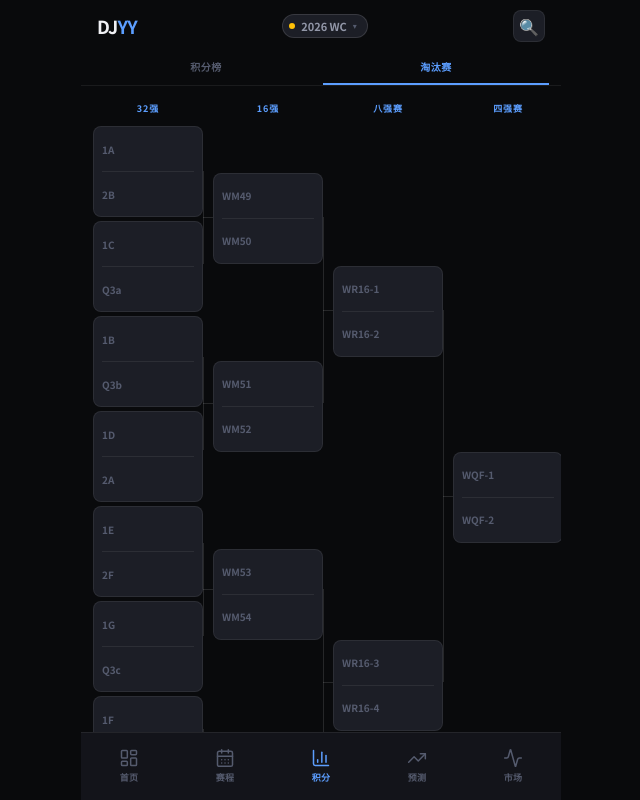
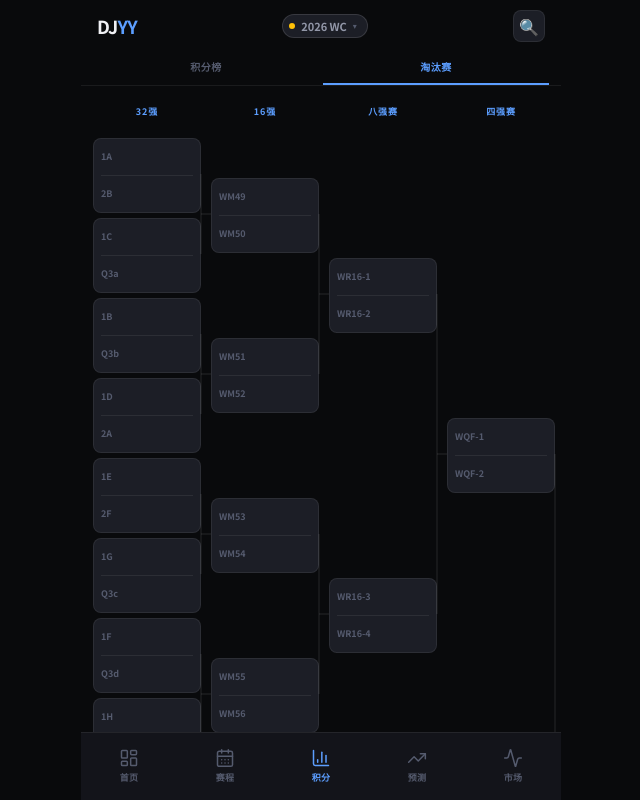
Before and after one commit to caerushu1109/djyylive-2026, a Next.js app: page /1/groups in a window 1280 px wide. Both pictures are taken after a click on the button "淘汰赛". Shown: the top 800 px of the page, without its empty margins (319-959 px from the left). Built offline with nearby package versions, Linux system fonts and the light colour scheme.

Commit message:
fix: rewrite bracket with absolute positioning — Final now guaranteed visible

```diff
--- a/components/wc/KnockoutBracket.jsx
+++ b/components/wc/KnockoutBracket.jsx
@@ -4,12 +4,11 @@ import Link from "next/link";
 /**
  * KnockoutBracket — 2026 FIFA World Cup 淘汰赛对阵树
  *
- * 横向可滚动，从左（32强）到右（决赛）。
- * 赛前：显示 "1A / 2B" 资格标签（灰色占位）
- * 赛中/赛后：从 fixtures prop 自动匹配真实球队，每场比赛可点击跳转详情
+ * 用绝对定位精确计算每张卡片的 Y 坐标，避免 flex 嵌套导致的布局失效。
+ * 公式：第 r 轮（0=R32）第 i 场的中心 Y = UNIT * 2^r * (i + 0.5)
  */
 
-// ── 淘汰赛对阵模板（FIFA 2026 WC 官方赛制） ───────────────────────────────────
+// ── 2026 WC 淘汰赛模板 ────────────────────────────────────────────────────────
 const R32 = [
   { id: "M49",  home: "1A",  away: "2B"  },
   { id: "M50",  home: "1C",  away: "Q3a" },
@@ -26,9 +25,8 @@ const R32 = [
   { id: "M61",  home: "2G",  away: "2H"  },
   { id: "M62",  home: "2K",  away: "Q3g" },
   { id: "M63",  home: "2L",  away: "Q3h" },
-  { id: "M64",  home: "1H",  away: "2G"  },
+  { id: "M64",  home: "1K",  away: "2L"  },
 ];
-
 const R16  = Array.from({ length: 8 }, (_, i) => ({ id: `R16-${i+1}`, home: `W${R32[i*2].id}`,  away: `W${R32[i*2+1].id}` }));
 const QF   = Array.from({ length: 4 }, (_, i) => ({ id: `QF-${i+1}`,  home: `W${R16[i*2].id}`, away: `W${R16[i*2+1].id}` }));
 const SF   = Array.from({ length: 2 }, (_, i) => ({ id: `SF-${i+1}`,  home: `W${QF[i*2].id}`,  away: `W${QF[i*2+1].id}`  }));
@@ -42,57 +40,55 @@ const ROUNDS = [
   { key: "final", label: "决赛",  matches: FIN  },
 ];
 
-// ── 尺寸常量 ─────────────────────────────────────────────────────────────────
-const SLOT_H  = 44;
-const MATCH_H = SLOT_H * 2 + 1;
-const COL_W   = 110;
+// ── 布局常量 ─────────────────────────────────────────────────────────────────
+const SLOT_H     = 36;           // 每队行高
+const MATCH_H    = SLOT_H * 2 + 1; // 一场比赛高度 (73px)
+const COL_W      = 108;          // 列宽
+const CON_W      = 10;           // 连接线宽
+const LABEL_H    = 28;           // 轮次标签高
+const N          = 16;           // R32 场次数
+const UNIT       = 80;           // R32 每场占用的高度单元（含间距）
+const BRACKET_H  = N * UNIT;     // 总高度 1280px
 
-function roundTopPad(roundIndex) {
-  if (roundIndex === 0) return 0;
-  return (Math.pow(2, roundIndex) - 1) * (MATCH_H + 4) / 2;
+// 第 roundIndex 轮、第 matchIndex 场的 中心Y（相对内容区顶部）
+function centerY(roundIndex, matchIndex) {
+  return UNIT * Math.pow(2, roundIndex) * (matchIndex + 0.5);
 }
-function roundMatchGap(roundIndex) {
-  if (roundIndex === 0) return 4;
-  return Math.pow(2, roundIndex) * (MATCH_H + 4) - MATCH_H;
+// 卡片顶部 Y
+function cardTop(roundIndex, matchIndex) {
+  return centerY(roundIndex, matchIndex) - MATCH_H / 2;
 }
 
-// ── 单个球队行 ────────────────────────────────────────────────────────────────
+// ── 球队行 ────────────────────────────────────────────────────────────────────
 function TeamRow({ label, flag, name, score, isWinner, isLive }) {
-  const hasTeam = !!name;
   return (
     <div style={{
       height: SLOT_H,
       display: "flex",
       alignItems: "center",
       gap: 5,
-      padding: "0 8px",
-      background: isWinner ? "rgba(92,158,255,0.1)" : "transparent",
-      position: "relative",
+      padding: "0 7px",
+      background: isWinner ? "rgba(92,158,255,0.10)" : "transparent",
     }}>
-      {hasTeam ? (
+      {name ? (
         <>
-          <span style={{ fontSize: 15, flexShrink: 0, lineHeight: 1 }}>{flag || "🏳️"}</span>
+          <span style={{ fontSize: 14, flexShrink: 0 }}>{flag || "🏳️"}</span>
           <span style={{
-            fontSize: 11, fontWeight: 700,
+            fontSize: 10, fontWeight: 700,
             color: isWinner ? "var(--blue)" : "var(--text)",
             whiteSpace: "nowrap", overflow: "hidden", textOverflow: "ellipsis",
-            flex: 1, maxWidth: 58,
-          }}>
-            {name}
-          </span>
+            flex: 1,
+          }}>{name}</span>
           {score != null && (
             <span style={{
-              fontSize: 12, fontWeight: 900,
+              fontSize: 11, fontWeight: 900, flexShrink: 0,
               color: isWinner ? "var(--blue)" : isLive ? "var(--live)" : "var(--text2)",
               fontVariantNumeric: "tabular-nums",
-              flexShrink: 0,
-            }}>
-              {score}
-            </span>
+            }}>{score}</span>
           )}
         </>
       ) : (
-        <span style={{ fontSize: 10, fontWeight: 600, color: "var(--text3)" }}>
+        <span style={{ fontSize: 9, fontWeight: 600, color: "var(--text3)" }}>
           {label || "待定"}
         </span>
       )}
@@ -100,216 +96,187 @@ function TeamRow({ label, flag, name, score, isWinner, isLive }) {
   );
 }
 
-// ── 单场比赛卡片 ──────────────────────────────────────────────────────────────
-function MatchCard({ match, roundIndex }) {
-  const isFinal   = roundIndex === 4;
-  const isLive    = match.status === "LIVE";
-  const hasResult = match.homeScore != null || match.awayScore != null;
-  const fixtureId = match.fixtureId;
+// ── 比赛卡 ────────────────────────────────────────────────────────────────────
+function MatchCard({ match, roundIndex, top }) {
+  const isFinal = roundIndex === 4;
+  const isLive  = match.status === "LIVE";
+  const hasRes  = match.homeScore != null && match.awayScore != null;
+  const winner  = hasRes
+    ? match.homeScore > match.awayScore ? "home"
+    : match.awayScore > match.homeScore ? "away" : null
+    : null;
 
-  const card = (
+  const inner = (
     <div style={{
+      position: "absolute",
+      top,
+      left: 0,
       width: COL_W,
       background: "var(--card)",
-      border: `1px solid ${
-        isFinal  ? "rgba(255,193,7,0.45)" :
-        isLive   ? "rgba(255,61,61,0.35)" :
-        "var(--border)"
-      }`,
+      border: `1px solid ${isFinal ? "rgba(255,193,7,0.5)" : isLive ? "rgba(255,61,61,0.35)" : "var(--border)"}`,
       borderRadius: 8,
       overflow: "hidden",
-      flexShrink: 0,
-      boxShadow: isFinal ? "0 0 14px rgba(255,193,7,0.1)" : "none",
-      cursor: fixtureId ? "pointer" : "default",
+      boxShadow: isFinal ? "0 0 16px rgba(255,193,7,0.12)" : "none",
     }}>
-      {/* Live indicator */}
-      {isLive && (
-        <div style={{
-          height: 2,
-          background: "var(--live)",
-        }} />
-      )}
-
+      {isLive && <div style={{ height: 2, background: "var(--live)" }} />}
       <TeamRow
         label={match.home}
         flag={match.homeTeam?.flag}
         name={match.homeTeam?.name}
         score={match.homeScore}
-        isWinner={match.winner === "home"}
+        isWinner={winner === "home"}
         isLive={isLive}
       />
-      <div style={{ height: 1, background: "var(--border)", margin: "0 8px" }} />
+      <div style={{ height: 1, background: "var(--border)", margin: "0 7px" }} />
       <TeamRow
         label={match.away}
         flag={match.awayTeam?.flag}
         name={match.awayTeam?.name}
         score={match.awayScore}
-        isWinner={match.winner === "away"}
+        isWinner={winner === "away"}
         isLive={isLive}
       />
-
-      {/* Match status badge at bottom */}
-      {hasResult && !isLive && (
+      {hasRes && !isLive && (
         <div style={{
-          textAlign: "center", fontSize: 8, fontWeight: 700,
-          color: "var(--text3)", padding: "2px 0 3px",
-          borderTop: "1px solid var(--border)",
-          letterSpacing: "0.05em",
-        }}>
-          终场
-        </div>
+          fontSize: 8, fontWeight: 700, color: "var(--text3)",
+          textAlign: "center", padding: "2px 0 3px",
+          borderTop: "1px solid var(--border)", letterSpacing: "0.05em",
+        }}>终场</div>
       )}
       {isLive && (
         <div style={{
-          textAlign: "center", fontSize: 8, fontWeight: 700,
-          color: "var(--live)", padding: "2px 0 3px",
-          borderTop: "1px solid rgba(255,61,61,0.2)",
-          letterSpacing: "0.05em",
-        }}>
-          ● 直播中
-        </div>
+          fontSize: 8, fontWeight: 700, color: "var(--live)",
+          textAlign: "center", padding: "2px 0 3px",
+          borderTop: "1px solid rgba(255,61,61,0.2)", letterSpacing: "0.05em",
+        }}>● 直播中</div>
       )}
     </div>
   );
 
-  if (fixtureId) {
-    return (
-      <Link href={`/match/${fixtureId}`} style={{ textDecoration: "none", display: "block" }}>
-        {card}
-      </Link>
-    );
-  }
-  return card;
+  return match.fixtureId
+    ? <Link href={`/match/${match.fixtureId}`} style={{ textDecoration: "none" }}>{inner}</Link>
+    : inner;
 }
 
-// ── 连接线 ────────────────────────────────────────────────────────────────────
-function ConnectorLines({ pairHeight }) {
-  const mid = pairHeight / 2;
-  const top1 = MATCH_H / 2;
-  const bot1 = pairHeight - MATCH_H / 2;
+// ── 连接线（SVG，精确连两张卡到下一张卡） ─────────────────────────────────────
+function Connectors({ roundIndex, matchCount }) {
+  const lines = [];
+  for (let i = 0; i < matchCount; i += 2) {
+    const y1 = centerY(roundIndex, i);       // 上方卡中心
+    const y2 = centerY(roundIndex, i + 1);   // 下方卡中心
+    const yM = (y1 + y2) / 2;                // 连接点（即下一轮卡中心）
+    // 上竖线
+    lines.push(<line key={`v1-${i}`} x1={0} y1={y1} x2={0} y2={yM} />);
+    // 下竖线
+    lines.push(<line key={`v2-${i}`} x1={0} y1={yM} x2={0} y2={y2} />);
+    // 横线
+    lines.push(<line key={`h-${i}`}  x1={0} y1={yM} x2={CON_W} y2={yM} />);
+  }
   return (
-    <div style={{ width: 10, position: "relative", alignSelf: "stretch", flexShrink: 0 }}>
-      {/* 上竖线 */}
-      <div style={{ position: "absolute", left: 0, top: top1, width: 1, height: mid - top1, background: "var(--border2)" }} />
-      {/* 下竖线 */}
-      <div style={{ position: "absolute", left: 0, top: mid, width: 1, height: bot1 - mid, background: "var(--border2)" }} />
-      {/* 横线 */}
-      <div style={{ position: "absolute", left: 0, top: mid, width: 10, height: 1, background: "var(--border2)" }} />
-    </div>
+    <svg
+      width={CON_W}
+      height={BRACKET_H}
+      style={{ position: "absolute", top: 0, left: 0, overflow: "visible" }}
+      stroke="var(--border2)"
+      strokeWidth={1}
+      fill="none"
+    >
+      {lines}
+    </svg>
   );
 }
 
-// ── 从 fixtures 数据匹配真实球队到对阵格子 ────────────────────────────────────
-function enrichMatchesFromFixtures(fixtures) {
-  if (!fixtures?.length) return {};
+// ── 从 fixtures 匹配淘汰赛数据 ────────────────────────────────────────────────
+function enrichRounds(fixtures) {
+  if (!fixtures?.length) return ROUNDS;
 
-  // 尝试按 Sportmonks matchday / stage 名称匹配
-  const stageKeywords = {
-    r32:   ["round of 32", "32", "第三十二"],
-    r16:   ["round of 16", "16", "第十六"],
-    qf:    ["quarter", "四分之一", "八强", "quarterfinal"],
-    sf:    ["semi", "半决赛", "semifinal"],
-    final: ["final", "决赛"],
+  const stageMap = {
+    r32:   ["round of 32"],
+    r16:   ["round of 16"],
+    qf:    ["quarter"],
+    sf:    ["semi"],
+    final: ["final"],
   };
 
   const byStage = {};
   fixtures.forEach(f => {
     const stage = (f.stage || f.round || "").toLowerCase();
-    for (const [key, keywords] of Object.entries(stageKeywords)) {
-      if (keywords.some(k => stage.includes(k))) {
-        if (!byStage[key]) byStage[key] = [];
-        byStage[key].push(f);
+    for (const [key, kws] of Object.entries(stageMap)) {
+      if (kws.some(k => stage.includes(k))) {
+        (byStage[key] = byStage[key] || []).push(f);
         break;
       }
     }
   });
 
-  // Build lookup: round key → ordered fixture list
-  return byStage;
+  return ROUNDS.map(round => ({
+    ...round,
+    matches: round.matches.map((match, i) => {
+      const fix = (byStage[round.key] || [])[i];
+      if (!fix) return match;
+      return {
+        ...match,
+        fixtureId: fix.id,
+        status:    fix.status,
+        homeScore: fix.homeScore ?? null,
+        awayScore: fix.awayScore ?? null,
+        homeTeam:  fix.home ? { name: fix.home.name, flag: fix.home.flag } : undefined,
+        awayTeam:  fix.away ? { name: fix.away.name, flag: fix.away.flag } : undefined,
+      };
+    }),
+  }));
 }
 
 // ── 主组件 ────────────────────────────────────────────────────────────────────
 export default function KnockoutBracket({ fixtures = [] }) {
-  const fixturesByStage = enrichMatchesFromFixtures(fixtures);
+  const rounds = enrichRounds(fixtures);
 
-  // Merge real fixture data into the template matches
-  const enrichedRounds = ROUNDS.map(round => {
-    const stageFix = fixturesByStage[round.key] || [];
-    return {
-      ...round,
-      matches: round.matches.map((match, i) => {
-        const fix = stageFix[i];
-        if (!fix) return match;
-        return {
-          ...match,
-          fixtureId:  fix.id,
-          status:     fix.status,
-          homeScore:  fix.homeScore ?? null,
-          awayScore:  fix.awayScore ?? null,
-          winner:     fix.homeScore != null && fix.awayScore != null
-            ? fix.homeScore > fix.awayScore ? "home"
-            : fix.awayScore > fix.homeScore ? "away" : null
-            : null,
-          homeTeam: fix.home ? { name: fix.home.name, flag: fix.home.flag } : undefined,
-          awayTeam: fix.away ? { name: fix.away.name, flag: fix.away.flag } : undefined,
-        };
-      }),
-    };
-  });
+  // 每列总宽度 = COL_W + CON_W（最后一列无连接线）
+  const totalW = ROUNDS.length * COL_W + (ROUNDS.length - 1) * CON_W;
 
   return (
-    <div style={{ overflowX: "auto", overflowY: "visible", scrollbarWidth: "none", paddingBottom: 16 }}>
+    <div style={{ overflowX: "auto", overflowY: "auto", scrollbarWidth: "none", padding: "12px 12px 16px" }}>
+      {/* 轮次标签行 */}
+      <div style={{ display: "flex", width: totalW, marginBottom: 8 }}>
+        {ROUNDS.map((round, ri) => (
+          <div key={round.key} style={{ display: "flex", flexShrink: 0 }}>
             <div style={{
-        display: "flex",
-        alignItems: "flex-start",
-        padding: "12px 12px 0",
-        width: "max-content",
-      }}>
-        {enrichedRounds.map((round, roundIndex) => {
-          const topPad  = roundTopPad(roundIndex);
-          const matchGap = roundMatchGap(roundIndex);
-          const pairH   = MATCH_H * 2 + matchGap; // height spanning two sibling matches
-
-          return (
-            <div key={round.key} style={{ display: "flex", alignItems: "flex-start", flexShrink: 0 }}>
-              {/* Column */}
-              <div style={{ display: "flex", flexDirection: "column" }}>
-                {/* Round label */}
-                <div style={{
-                  height: 22,
-                  display: "flex", alignItems: "center", justifyContent: "center",
+              width: COL_W,
+              textAlign: "center",
               fontSize: 9, fontWeight: 800,
               color: round.key === "final" ? "var(--gold)" : "var(--blue)",
               textTransform: "uppercase", letterSpacing: "0.1em",
-                  marginBottom: 6,
+              height: LABEL_H, lineHeight: `${LABEL_H}px`,
             }}>
               {round.label}
             </div>
-
-                {/* Match cards */}
-                <div style={{ display: "flex", flexDirection: "column", gap: matchGap, paddingTop: topPad }}>
-                  {round.matches.map(match => (
-                    <MatchCard key={match.id} match={match} roundIndex={roundIndex} />
+            {ri < ROUNDS.length - 1 && <div style={{ width: CON_W }} />}
+          </div>
         ))}
       </div>
+
+      {/* 对阵树主体 */}
+      <div style={{ position: "relative", width: totalW, height: BRACKET_H }}>
+        {rounds.map((round, ri) => {
+          const colLeft = ri * (COL_W + CON_W);
+          return (
+            <div key={round.key}>
+              {/* 比赛卡片列（绝对定位） */}
+              <div style={{ position: "absolute", left: colLeft, top: 0, width: COL_W, height: BRACKET_H }}>
+                {round.matches.map((match, mi) => (
+                  <MatchCard
+                    key={match.id}
+                    match={match}
+                    roundIndex={ri}
+                    top={cardTop(ri, mi)}
+                  />
+                ))}
               </div>
 
-              {/* Connector lines to next round (skip after Final) */}
-              {roundIndex < ROUNDS.length - 1 && (
-                <div style={{
-                  display: "flex", flexDirection: "column",
-                  paddingTop: topPad + 22 + 6,
-                  gap: matchGap,
-                  flexShrink: 0,
-                }}>
-                  {round.matches.map((_, mi) => {
-                    if (mi % 2 !== 0) return null;
-                    return (
-                      <div key={mi} style={{ height: pairH, position: "relative" }}>
-                        <ConnectorLines pairHeight={pairH} />
-                      </div>
-                    );
-                  })}
+              {/* 连接线（放在该列右侧） */}
+              {ri < ROUNDS.length - 1 && (
+                <div style={{ position: "absolute", left: colLeft + COL_W, top: 0, width: CON_W, height: BRACKET_H }}>
+                  <Connectors roundIndex={ri} matchCount={round.matches.length} />
                 </div>
               )}
             </div>
@@ -317,9 +284,9 @@ export default function KnockoutBracket({ fixtures = [] }) {
         })}
       </div>
 
-      {/* Footer note */}
-      <div style={{ padding: "10px 12px 4px", fontSize: 9, color: "var(--text3)", lineHeight: 1.6 }}>
-        Q3a–h = 各组最佳第3名晋级席位 · 对阵将在小组赛结束后由FIFA公布 · 点击卡片查看比赛详情
+      {/* 注脚 */}
+      <div style={{ fontSize: 9, color: "var(--text3)", marginTop: 10, lineHeight: 1.6 }}>
+        Q3a–h = 各组最佳第3名席位 · 对阵将在小组赛后由FIFA公布 · 点击卡片查看比赛详情
       </div>
     </div>
   );
```
Lines whose indentation alone changed are shown as unchanged.
